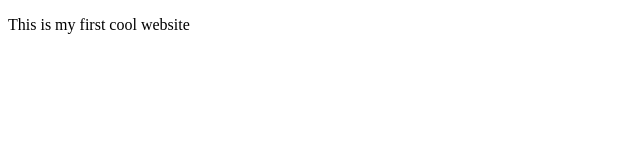
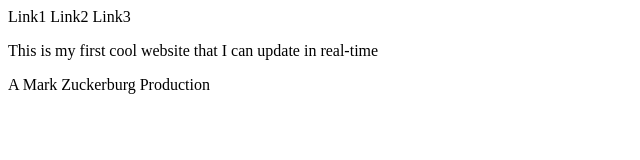
Before and after one commit to heesooleeo/art3001, a plain HTML site: page index.html in a window 1280 px wide. Shown: the whole page, without its empty margins (0-640 px from the left). Drawn offline with Linux system fonts and the light colour scheme.

Commit message:
Created index.html files
For blog, exercises, and projects.

```diff
--- a/index.html
+++ b/index.html
@@ -1,9 +1,22 @@
 <!DOCTYPE html>
 <html>
     <head>
-        <title>ART3001 Workshop 1</title>
+        <title>Cool Workshop 1</title>
     </head>
     <body>
-        <p>This is my first cool website</p>
+        <header>
+            <nav>
+                Link1 Link2 Link3
+            </nav>
+        </header>
+
+
+
+
+
+        <p>This is my first cool website that I can update in real-time</p>
+
+        <footer>A Mark Zuckerburg Production</footer>
+
     </body>
 </html>
```
Also changed, not shown: blog/index.html (added, +9 -0 lines), exercises/index.html (added, +9 -0 lines), projects/index.html (added, +9 -0 lines).
